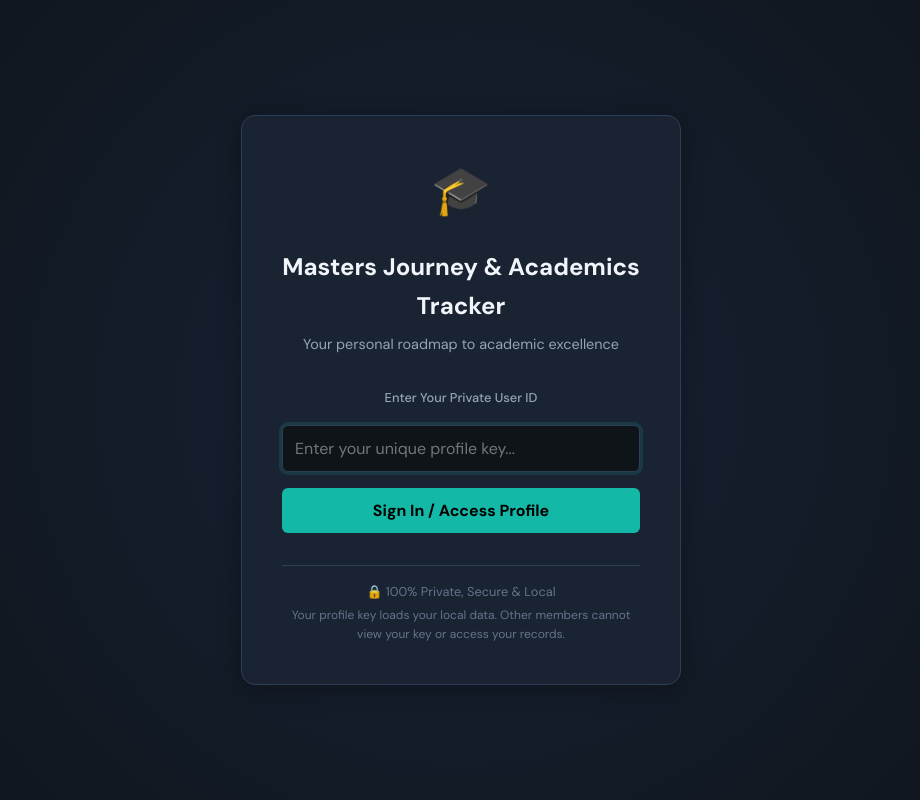
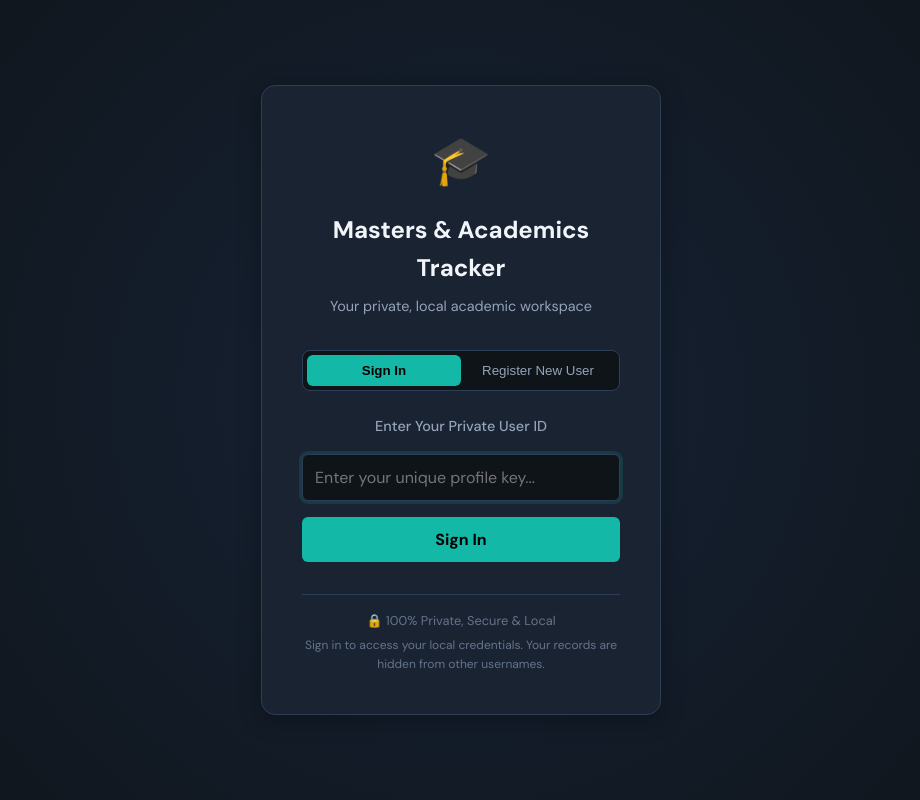
Before and after one commit to Saibts/-Masters-Journey-Tracker-with-AI-Resume-Analyzer, a React (Vite) app: page / in a window 1280 px wide. Shown: the whole page, without its empty margins (179-1099 px from the left). Built offline with nearby package versions, Linux system fonts and the light colour scheme.

Commit message:
Show already taken try another id on username conflict during registration

```diff
--- a/src/components/Login.jsx
+++ b/src/components/Login.jsx
@@ -1,6 +1,9 @@
 import { useState } from 'react';
 
+const STORAGE_KEY = 'masters-journey-tracker';
+
 export default function Login({ onLogin }) {
+  const [mode, setMode] = useState('login'); // 'login' or 'register'
   const [userIdInput, setUserIdInput] = useState('');
   const [error, setError] = useState('');
 
@@ -16,26 +19,101 @@ export default function Login({ onLogin }) {
       return;
     }
 
-    // Directly log in the user without storing or displaying a public directory of other usernames
+    const storageKeyForUser = `${STORAGE_KEY}_${trimmed}`;
+    const userExists = localStorage.getItem(storageKeyForUser) !== null;
+
+    if (mode === 'register') {
+      if (userExists) {
+        setError('already taken try another id');
+        return;
+      }
+
+      // Initialize an empty profile object to secure the key in localStorage
+      const defaultState = {
+        profile: {
+          fullName: '',
+          targetTerm: 'Fall 2028',
+          currentCourse: 'Robotics and Automation',
+          collegeName: '',
+          cgpa: '',
+          semesters: {},
+          projects: []
+        }
+      };
+      localStorage.setItem(storageKeyForUser, JSON.stringify(defaultState));
       onLogin(trimmed);
+    } else {
+      // Sign In mode
+      if (!userExists) {
+        setError('Profile key not found. Verify your ID or create a new user.');
+        return;
+      }
+      onLogin(trimmed);
+    }
   };
 
   return (
     <div className="login-container">
-      <div className="login-card">
-        <div className="login-header">
-          <div className="login-logo">🎓</div>
-          <h2>Masters Journey & Academics Tracker</h2>
-          <p>Your personal roadmap to academic excellence</p>
+      <div className="login-card" style={{ maxWidth: '400px', margin: '0 auto' }}>
+        <div className="login-header" style={{ textAlign: 'center', marginBottom: '2rem' }}>
+          <div className="login-logo" style={{ fontSize: '3rem', marginBottom: '0.5rem' }}>🎓</div>
+          <h2>Masters & Academics Tracker</h2>
+          <p>Your private, local academic workspace</p>
+        </div>
+
+        {/* Tab Toggle between Sign In and Register */}
+        <div style={{ display: 'flex', background: 'var(--bg-deep)', padding: '0.25rem', borderRadius: '8px', border: '1px solid var(--border)', marginBottom: '1.5rem' }}>
+          <button
+            onClick={() => {
+              setMode('login');
+              setError('');
+              setUserIdInput('');
+            }}
+            style={{
+              flex: 1,
+              background: mode === 'login' ? 'var(--accent-teal)' : 'transparent',
+              color: mode === 'login' ? '#000' : 'var(--text-secondary)',
+              border: 'none',
+              padding: '0.5rem',
+              borderRadius: '6px',
+              cursor: 'pointer',
+              fontWeight: mode === 'login' ? 'bold' : 'normal',
+              transition: 'all 0.2s'
+            }}
+          >
+            Sign In
+          </button>
+          <button
+            onClick={() => {
+              setMode('register');
+              setError('');
+              setUserIdInput('');
+            }}
+            style={{
+              flex: 1,
+              background: mode === 'register' ? 'var(--purple)' : 'transparent',
+              color: mode === 'register' ? '#fff' : 'var(--text-secondary)',
+              border: 'none',
+              padding: '0.5rem',
+              borderRadius: '6px',
+              cursor: 'pointer',
+              fontWeight: mode === 'register' ? 'bold' : 'normal',
+              transition: 'all 0.2s'
+            }}
+          >
+            Register New User
+          </button>
         </div>
 
         <form onSubmit={handleSubmit} className="login-form">
           <div className="form-group">
-            <label htmlFor="userId">Enter Your Private User ID</label>
+            <label htmlFor="userId" style={{ fontSize: '0.9rem', color: 'var(--text-secondary)' }}>
+              {mode === 'register' ? 'Choose a Unique User ID' : 'Enter Your Private User ID'}
+            </label>
             <input
               id="userId"
               type="text"
-              placeholder="Enter your unique profile key..."
+              placeholder={mode === 'register' ? 'Choose username...' : 'Enter your unique profile key...'}
               value={userIdInput}
               onChange={(e) => {
                 setUserIdInput(e.target.value);
@@ -54,12 +132,19 @@ export default function Login({ onLogin }) {
                 marginTop: '0.5rem'
               }}
             />
-            {error && <span className="login-error" style={{ color: '#ef4444', fontSize: '0.8rem', marginTop: '0.25rem', display: 'block' }}>{error}</span>}
+            {error && (
+              <span className="login-error" style={{ color: '#ef4444', fontSize: '0.8rem', marginTop: '0.5rem', display: 'block', fontWeight: 'bold' }}>
+                ⚠️ {error}
+              </span>
+            )}
           </div>
 
-          <button type="submit" className="login-btn" style={{
-            background: 'var(--accent-teal)',
-            color: '#000',
+          <button
+            type="submit"
+            className="login-btn"
+            style={{
+              background: mode === 'login' ? 'var(--accent-teal)' : 'var(--purple)',
+              color: mode === 'login' ? '#000' : '#fff',
               border: 'none',
               borderRadius: '6px',
               padding: '0.75rem',
@@ -68,15 +153,20 @@ export default function Login({ onLogin }) {
               fontSize: '1rem',
               cursor: 'pointer',
               marginTop: '1rem',
-            transition: 'background 0.2s'
-          }}>
-            Sign In / Access Profile
+              transition: 'all 0.2s'
+            }}
+          >
+            {mode === 'login' ? 'Sign In' : 'Create Profile'}
           </button>
         </form>
 
         <div className="login-footer" style={{ marginTop: '2rem', textAlign: 'center', fontSize: '0.8rem', color: 'var(--text-muted)' }}>
           <span>🔒 100% Private, Secure & Local</span>
-          <p style={{ marginTop: '0.25rem' }}>Your profile key loads your local data. Other members cannot view your key or access your records.</p>
+          <p style={{ marginTop: '0.25rem' }}>
+            {mode === 'register'
+              ? 'Creating a profile registers your key locally. No one else can claim this key on your browser.'
+              : 'Sign in to access your local credentials. Your records are hidden from other usernames.'}
+          </p>
         </div>
       </div>
     </div>
```
Lines whose indentation alone changed are shown as unchanged.
